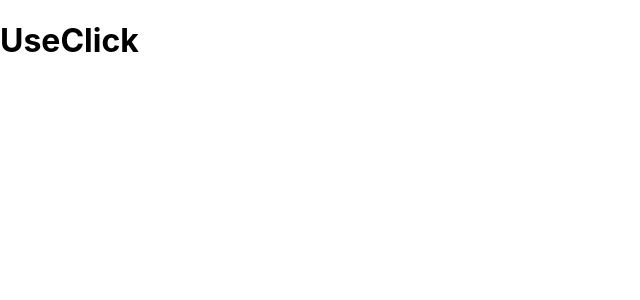
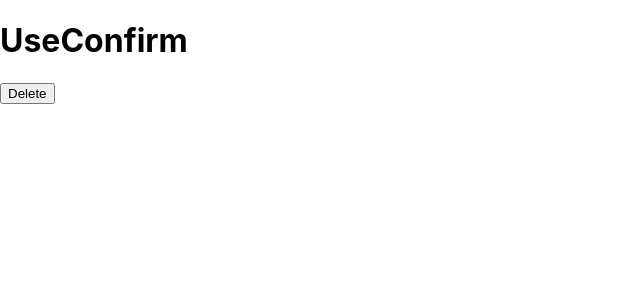
Before and after one commit to guseulgi/react-diary, a React (Create React App) app: page / in a window 1280 px wide. Shown: the top 300 px of the page, without its empty margins (0-640 px from the left). Built offline with nearby package versions, Linux system fonts and the light colour scheme.

Commit message:
useConfirm 훅 구현

```diff
--- /dev/null
+++ b/src/components/CustomHooks/UseConfirms.jsx
@@ -0,0 +1,24 @@
+import React from 'react'
+
+const useConfirm = (message, callback) => {
+  if(typeof callback !== 'function') return;
+
+  const confirmAction = () => {
+    if(window.confirm(message)) {
+      callback();
+    }
+  }
+  return confirmAction;
+}
+
+export default function UseConfirms() {
+  const deleteSomthing = () => console.log('Boom!');
+  const confirmDelete = useConfirm('Are You sure?', deleteSomthing);
+
+  return (
+    <>
+      <h1>UseConfirm</h1>
+      <button onClick={confirmDelete}>Delete</button>
+    </>
+  )
+}
--- a/src/index.js
+++ b/src/index.js
@@ -9,12 +9,13 @@ import UseTabs from './components/CustomHooks/UseTabs';
 import PracUseEffect from './components/CustomHooks/PracUseEffect';
 import UseTitle from './components/CustomHooks/UseTitle';
 import UseClick from './components/CustomHooks/UseClick';
+import UseConfirms from './components/CustomHooks/UseConfirms';
 
 
 const root = ReactDOM.createRoot(document.getElementById('root'));
 root.render(
   <>
-    <UseClick />
+    <UseConfirms />
   </>
 );
 
```
